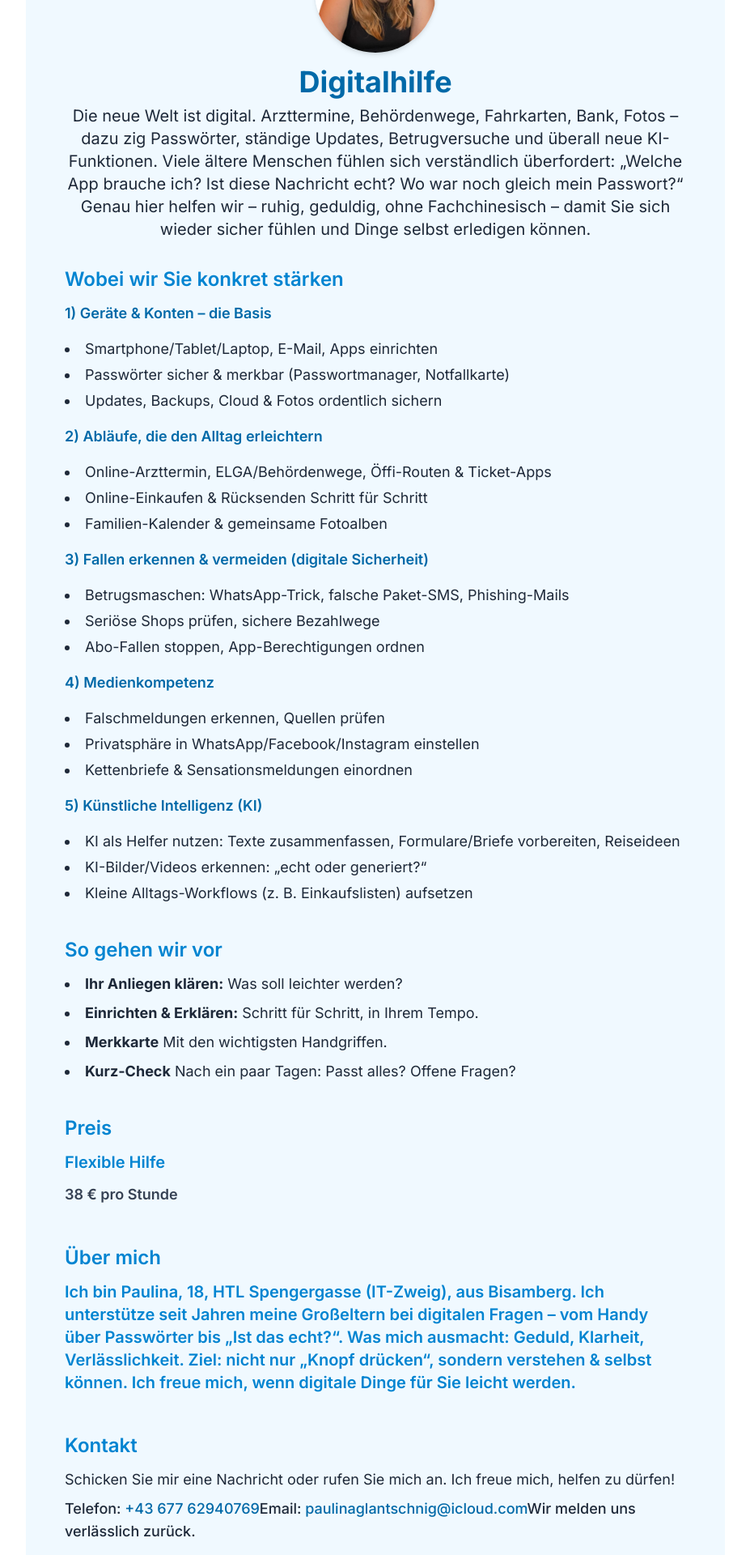
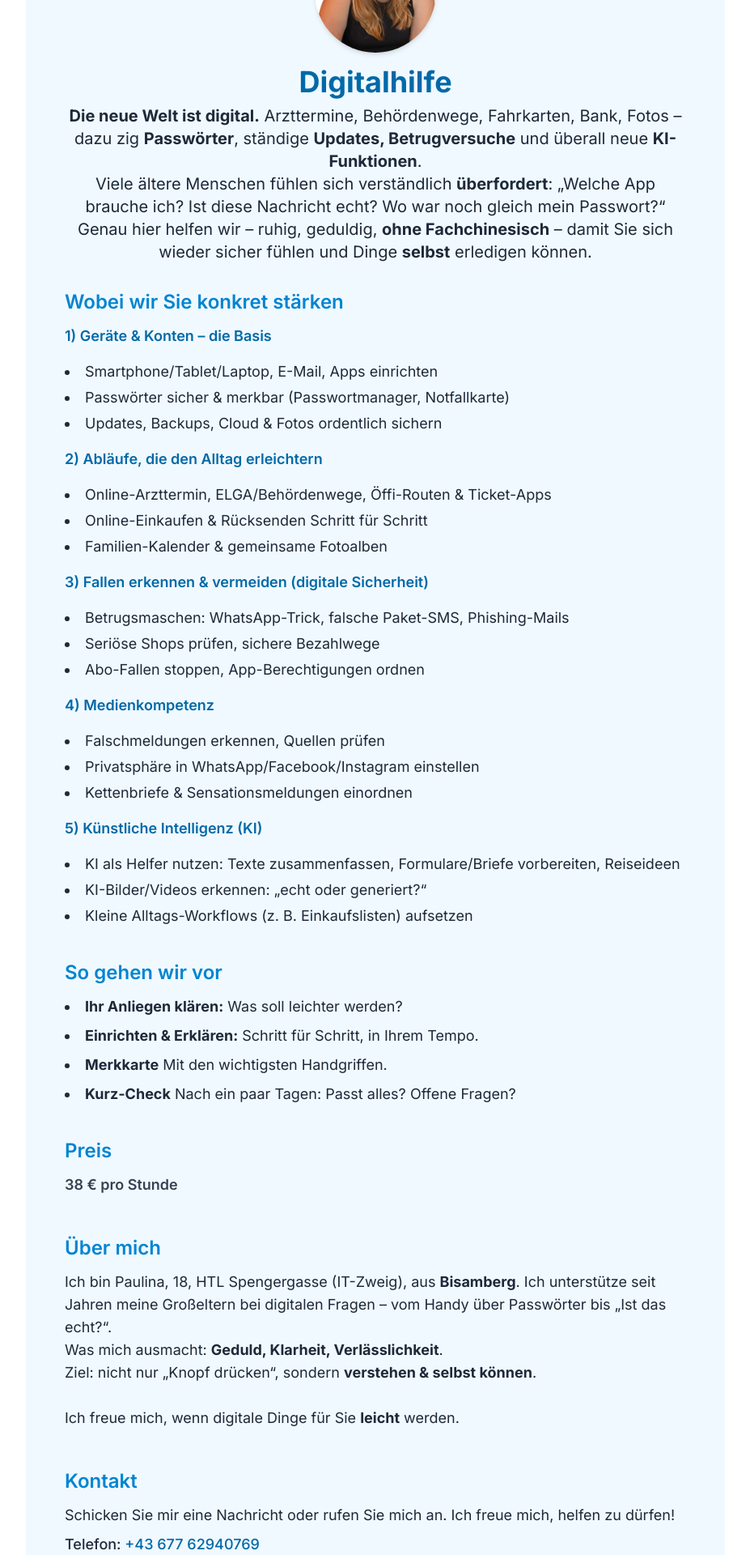
Before and after one commit to paulinaglantschnig/digital-hilfe, a Next.js app: page / in a window 1280 px wide. Shown: the part 220-2140 px from the top of the page at 81% size, without its empty margins (176-1103 px from the left). Built offline with nearby package versions, Linux system fonts and the light colour scheme.

Commit message:
formattierung überarbeitet

```diff
--- a/src/app/page.tsx
+++ b/src/app/page.tsx
@@ -15,11 +15,11 @@ export default function HomePage() {
             className="rounded-full mb-4 shadow-md"
           />
           <h1 className="text-4xl font-bold text-sky-700 mb-2">Digitalhilfe</h1>
-          <p className="text-xl text-center">Die neue Welt ist digital. Arzttermine, Behördenwege, Fahrkarten, Bank, Fotos – dazu zig Passwörter, ständige Updates, Betrugversuche und überall neue KI-Funktionen.
+          <p className="text-xl text-center"><strong>Die neue Welt ist digital.</strong> Arzttermine, Behördenwege, Fahrkarten, Bank, Fotos – dazu zig <strong>Passwörter</strong>, ständige <strong>Updates, Betrugversuche</strong> und überall neue <strong>KI-Funktionen</strong>. <br />
 
-Viele ältere Menschen fühlen sich verständlich überfordert: „Welche App brauche ich? Ist diese Nachricht echt? Wo war noch gleich mein Passwort?“
+Viele ältere Menschen fühlen sich verständlich <strong>überfordert</strong>: „Welche App brauche ich? Ist diese Nachricht echt? Wo war noch gleich mein Passwort?“ <br />
 
-Genau hier helfen wir – ruhig, geduldig, ohne Fachchinesisch – damit Sie sich wieder sicher fühlen und Dinge selbst erledigen können.</p>
+Genau hier helfen wir – ruhig, geduldig, <strong>ohne Fachchinesisch</strong> – damit Sie sich wieder sicher fühlen und Dinge <strong>selbst</strong> erledigen können.</p>
 
         </header>
 
@@ -81,9 +81,6 @@ Genau hier helfen wir – ruhig, geduldig, ohne Fachchinesisch – damit Sie sic
         <section className="mb-12">
   <h2 className="text-2xl font-semibold mb-3 text-sky-600">Preis</h2>
 
-      <h3 className="text-xl font-semibold text-sky-600 mb-2">Flexible Hilfe</h3>
-      <p className="text-lg text-gray-700 mb-3">
-      </p>
       <p className="text-lg font-semibold text-gray-700 mb-3">38 € pro Stunde</p>
 
 </section>
@@ -91,11 +88,12 @@ Genau hier helfen wir – ruhig, geduldig, ohne Fachchinesisch – damit Sie sic
      <section className="mb-12">
   <h2 className="text-2xl font-semibold mb-3 text-sky-600">Über mich</h2>
 
-      <h3 className="text-xl font-semibold text-sky-600 mb-2">Ich bin Paulina, 18, HTL Spengergasse (IT-Zweig), aus Bisamberg. Ich unterstütze seit Jahren meine Großeltern bei digitalen Fragen – vom Handy über Passwörter bis „Ist das echt?“.
-Was mich ausmacht: Geduld, Klarheit, Verlässlichkeit.
-Ziel: nicht nur „Knopf drücken“, sondern verstehen & selbst können.
+      <p className="text-lg mb-2">Ich bin Paulina, 18, HTL Spengergasse (IT-Zweig), aus <strong>Bisamberg</strong>. Ich unterstütze seit Jahren meine Großeltern bei digitalen Fragen – vom Handy über Passwörter bis „Ist das echt?“. <br />
 
-Ich freue mich, wenn digitale Dinge für Sie leicht werden.</h3>
+Was mich ausmacht: <strong>Geduld, Klarheit, Verlässlichkeit</strong>. <br />
+Ziel: nicht nur „Knopf drücken“, sondern <strong>verstehen & selbst können</strong>. <br />
+<br />
+Ich freue mich, wenn digitale Dinge für Sie <strong>leicht</strong> werden.</p>
 
 </section>
 
@@ -107,8 +105,8 @@ Ich freue mich, wenn digitale Dinge für Sie leicht werden.</h3>
     Schicken Sie mir eine Nachricht oder rufen Sie mich an. Ich freue mich, helfen zu dürfen!
   </p>
   <p className="text-lg font-medium mb-4">
-    Telefon: <a href="tel:+4367762940769" className="text-sky-700 hover:underline">+43 677 62940769</a>
-    Email: <a href="mailto:paulinaglantschnig@icloud.com" className="text-sky-700 hover:underline">paulinaglantschnig@icloud.com</a>
+    Telefon: <a href="tel:+4367762940769" className="text-sky-700 hover:underline">+43 677 62940769</a>  <br />
+    Email: <a href="mailto:paulinaglantschnig@icloud.com" className="text-sky-700 hover:underline">paulinaglantschnig@icloud.com</a> <br />
     Wir melden uns verlässlich zurück.
   </p>
 
```
